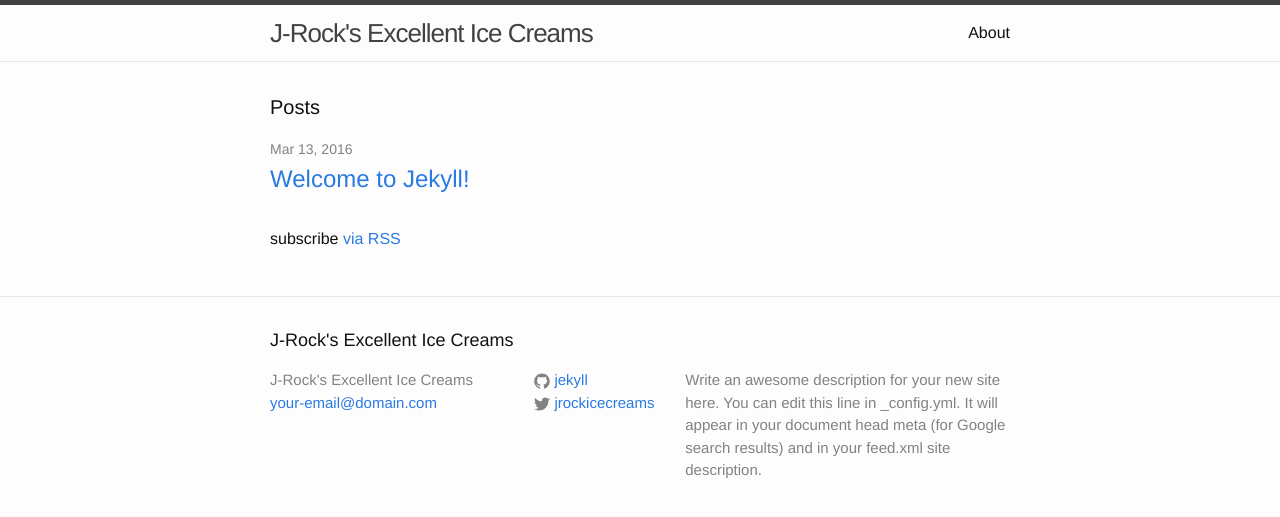
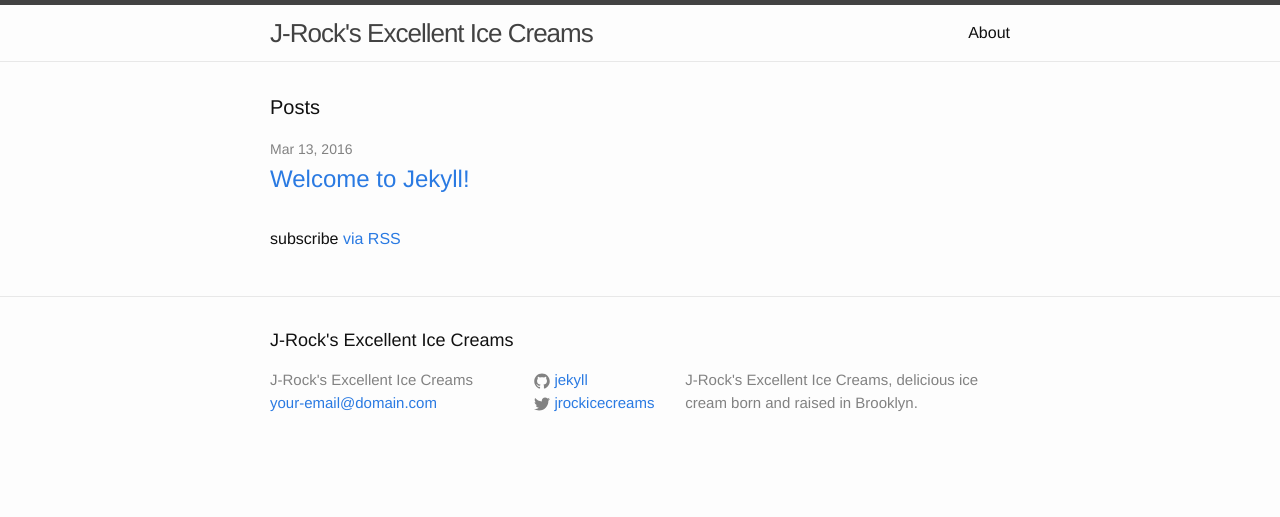
Before and after one commit to ajpiano/jrocks-ice-creams, a Jekyll site: the page built from index.html, in a window 1280 px wide. Shown: the top 517 px of the page. Built offline with Jekyll 4.4.1, drawn with Linux system fonts in a browser that asks for light colours.

Commit message:
Updated site description

```diff
--- a/_config.yml
+++ b/_config.yml
@@ -9,9 +9,7 @@
 title: J-Rock's Excellent Ice Creams
 email: your-email@domain.com
 description: > # this means to ignore newlines until "baseurl:"
-  Write an awesome description for your new site here. You can edit this
-  line in _config.yml. It will appear in your document head meta (for
-  Google search results) and in your feed.xml site description.
+  J-Rock's Excellent Ice Creams, delicious ice cream born and raised in Brooklyn.
 baseurl: "" # the subpath of your site, e.g. /blog
 url: "http://yourdomain.com" # the base hostname & protocol for your site
 twitter_username: jrockicecreams
```
